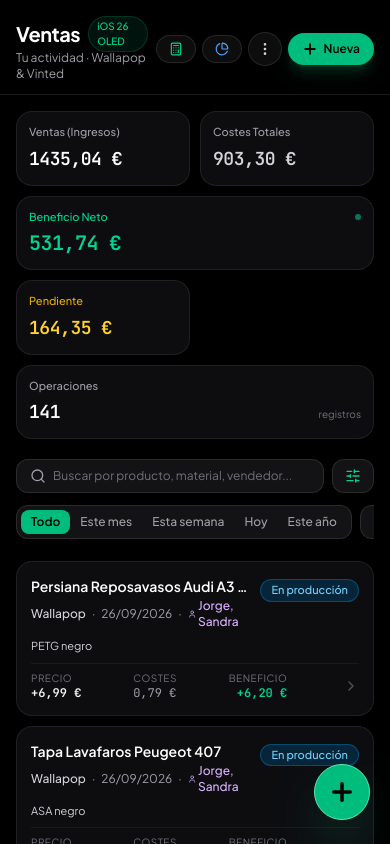
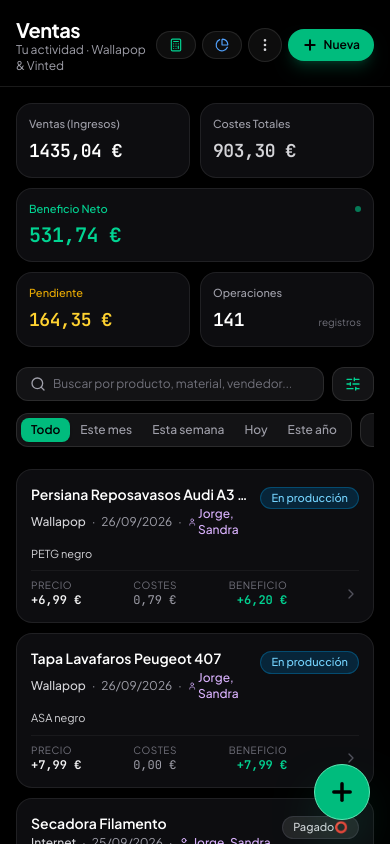
Before and after one commit to Jesulac/Formare-Organizer, a React (Vite) app: page / in a window 390 px wide. Shown: the top 844 px of the page. Built offline with nearby package versions, Linux system fonts and the light colour scheme.

Commit message:
fix: improve responsive dashboard and form input styling
- Restructure dashboard grid for better mobile layout
- Refine date input appearance and compatibility for iOS
- Clean up branding UI elements in header

```diff
--- a/src/components/DashboardSummary.tsx
+++ b/src/components/DashboardSummary.tsx
@@ -15,8 +15,8 @@
   return (
     <section className="px-4 lg:px-8 pt-4 pb-2">
       <div className="max-w-7xl mx-auto">
-        {/* Horizontal scrollable on mobile / grid on desktop */}
-        <div className="grid grid-cols-2 sm:grid-cols-4 lg:grid-cols-5 gap-2.5 sm:gap-3">
+        {/* Responsive grid: 2 cols on mobile (Operaciones next to Pendiente), 5 cols on desktop */}
+        <div className="grid grid-cols-2 lg:grid-cols-5 gap-2.5 sm:gap-3">
 
           {/* Ingresos / Ventas */}
           <div className="glass-card rounded-2xl p-3 sm:p-4 flex flex-col justify-between transition-all">
@@ -43,7 +43,7 @@
           </div>
 
           {/* Beneficio Neto (FEATURED PROMINENCE) */}
-          <div className="glass-card rounded-2xl p-3 sm:p-4 flex flex-col justify-between border-emerald-500/30 bg-emerald-950/20 col-span-2 sm:col-span-1 transition-all">
+          <div className="glass-card rounded-2xl p-3 sm:p-4 flex flex-col justify-between border-emerald-500/30 bg-emerald-950/20 col-span-2 lg:col-span-1 transition-all">
             <span className="text-[11px] sm:text-xs font-medium text-emerald-400 flex items-center justify-between">
               <span>Beneficio Neto</span>
               <span className="inline-block w-1.5 h-1.5 rounded-full bg-emerald-400 animate-pulse" />
@@ -58,7 +58,7 @@
           </div>
 
           {/* Pendiente de cobro */}
-          <div className="glass-card rounded-2xl p-3 sm:p-4 flex flex-col justify-between transition-all">
+          <div className="glass-card rounded-2xl p-3 sm:p-4 flex flex-col justify-between col-span-1 transition-all">
             <span className="text-[11px] sm:text-xs font-medium text-amber-400/90">
               Pendiente
             </span>
@@ -69,16 +69,16 @@
             </div>
           </div>
 
-          {/* Operaciones Count */}
-          <div className="glass-card rounded-2xl p-3 sm:p-4 flex flex-col justify-between col-span-2 sm:col-span-1 lg:col-span-1 transition-all">
+          {/* Operaciones Count - sits right next to Pendiente on mobile */}
+          <div className="glass-card rounded-2xl p-3 sm:p-4 flex flex-col justify-between col-span-1 transition-all">
             <span className="text-[11px] sm:text-xs font-medium text-zinc-400">
               Operaciones
             </span>
-            <div className="mt-1 flex items-baseline justify-between">
+            <div className="mt-1 flex items-baseline justify-between gap-1">
               <span className="text-lg sm:text-2xl font-bold tracking-tight text-white font-mono">
                 {stats.count}
               </span>
-              <span className="text-[10px] text-zinc-500 font-normal">registros</span>
+              <span className="text-[10px] text-zinc-500 font-normal truncate">registros</span>
             </div>
           </div>
 
--- a/src/components/Header.tsx
+++ b/src/components/Header.tsx
@@ -63,9 +63,6 @@
             <h1 className="text-xl lg:text-2xl font-bold tracking-tight text-white">
               Ventas
             </h1>
-            <span className="text-[10px] font-medium px-2 py-0.5 rounded-full bg-emerald-500/10 text-emerald-400 border border-emerald-500/20">
-              iOS 26 OLED
-            </span>
           </div>
           <span className="text-xs font-normal text-zinc-400 -mt-0.5">
             Tu actividad · Wallapop & Vinted
@@ -84,7 +81,7 @@
                   ? 'bg-emerald-500 text-black font-semibold shadow-sm'
                   : 'text-zinc-400 hover:text-white'
               }`}
-              title="Ver diseño móvil iPhone iOS 26"
+              title="Ver diseño móvil"
             >
               <Smartphone className="w-3.5 h-3.5" />
               <span>Vista iPhone</span>
--- a/src/components/OperationModal.tsx
+++ b/src/components/OperationModal.tsx
@@ -305,30 +305,30 @@
           </div>
 
           {/* Fecha & Platform Row */}
-          <div className="grid grid-cols-2 gap-3">
-            <div>
+          <div className="grid grid-cols-2 gap-3 items-start">
+            <div className="min-w-0 pr-2 sm:pr-0 overflow-hidden">
               <label className="block text-zinc-300 font-medium mb-1 flex items-center gap-1">
-                <Calendar className="w-3.5 h-3.5 text-zinc-400" />
-                Fecha
+                <Calendar className="w-3.5 h-3.5 text-zinc-400 shrink-0" />
+                <span className="truncate">Fecha</span>
               </label>
               <input
                 type="date"
                 required
                 value={fecha}
                 onChange={(e) => setFecha(e.target.value)}
-                className="w-full bg-zinc-900/90 border border-white/10 rounded-xl px-3 py-2 text-xs text-white focus:outline-none focus:border-emerald-500/50"
+                className="block w-[92%] sm:w-full min-w-0 max-w-full appearance-none box-border bg-zinc-900/90 border border-white/10 rounded-xl px-2.5 sm:px-3 py-2 h-[38px] text-xs text-white focus:outline-none focus:border-emerald-500/50"
               />
             </div>
 
-            <div>
+            <div className="min-w-0">
               <label className="block text-zinc-300 font-medium mb-1 flex items-center gap-1">
-                <Tag className="w-3.5 h-3.5 text-zinc-400" />
-                Lugar de venta
+                <Tag className="w-3.5 h-3.5 text-zinc-400 shrink-0" />
+                <span className="truncate">Lugar de venta</span>
               </label>
               <select
                 value={lugarVenta}
                 onChange={(e) => setLugarVenta(e.target.value as Platform)}
-                className="w-full bg-zinc-900/90 border border-white/10 rounded-xl px-3 py-2 text-xs text-white focus:outline-none focus:border-emerald-500/50"
+                className="block w-full min-w-0 bg-zinc-900/90 border border-white/10 rounded-xl px-3 py-2 h-[38px] text-xs text-white focus:outline-none focus:border-emerald-500/50"
               >
                 {platformsList.map((p) => (
                   <option key={p} value={p}>{p}</option>
--- a/src/index.css
+++ b/src/index.css
@@ -84,3 +84,16 @@
 input, select, textarea {
   color-scheme: dark;
 }
+
+input[type="date"] {
+  -webkit-appearance: none;
+  appearance: none;
+  min-width: 0;
+  max-width: 100%;
+  box-sizing: border-box;
+}
+
+input[type="date"]::-webkit-date-and-time-value {
+  text-align: left;
+  margin: 0;
+}
```
